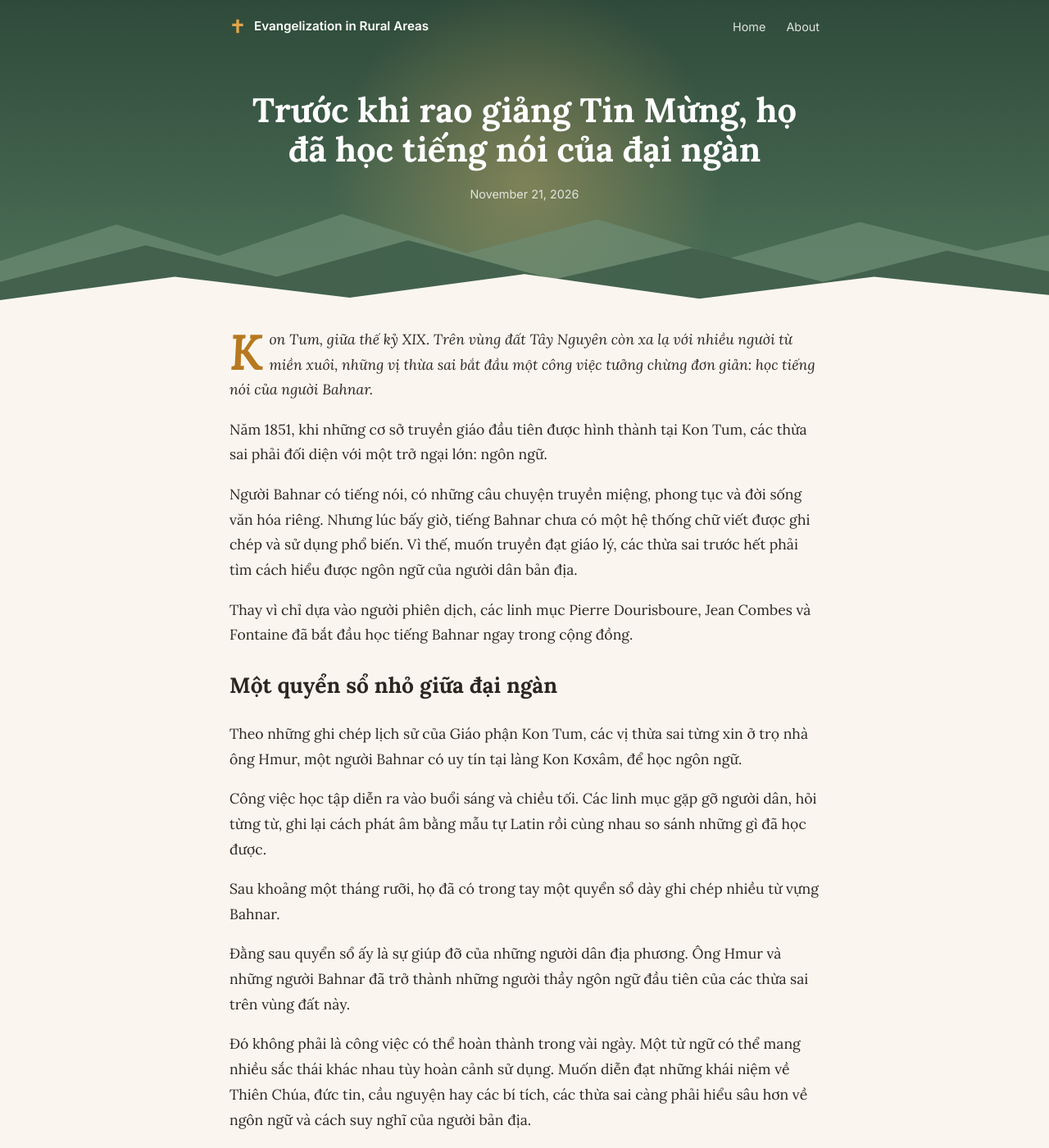
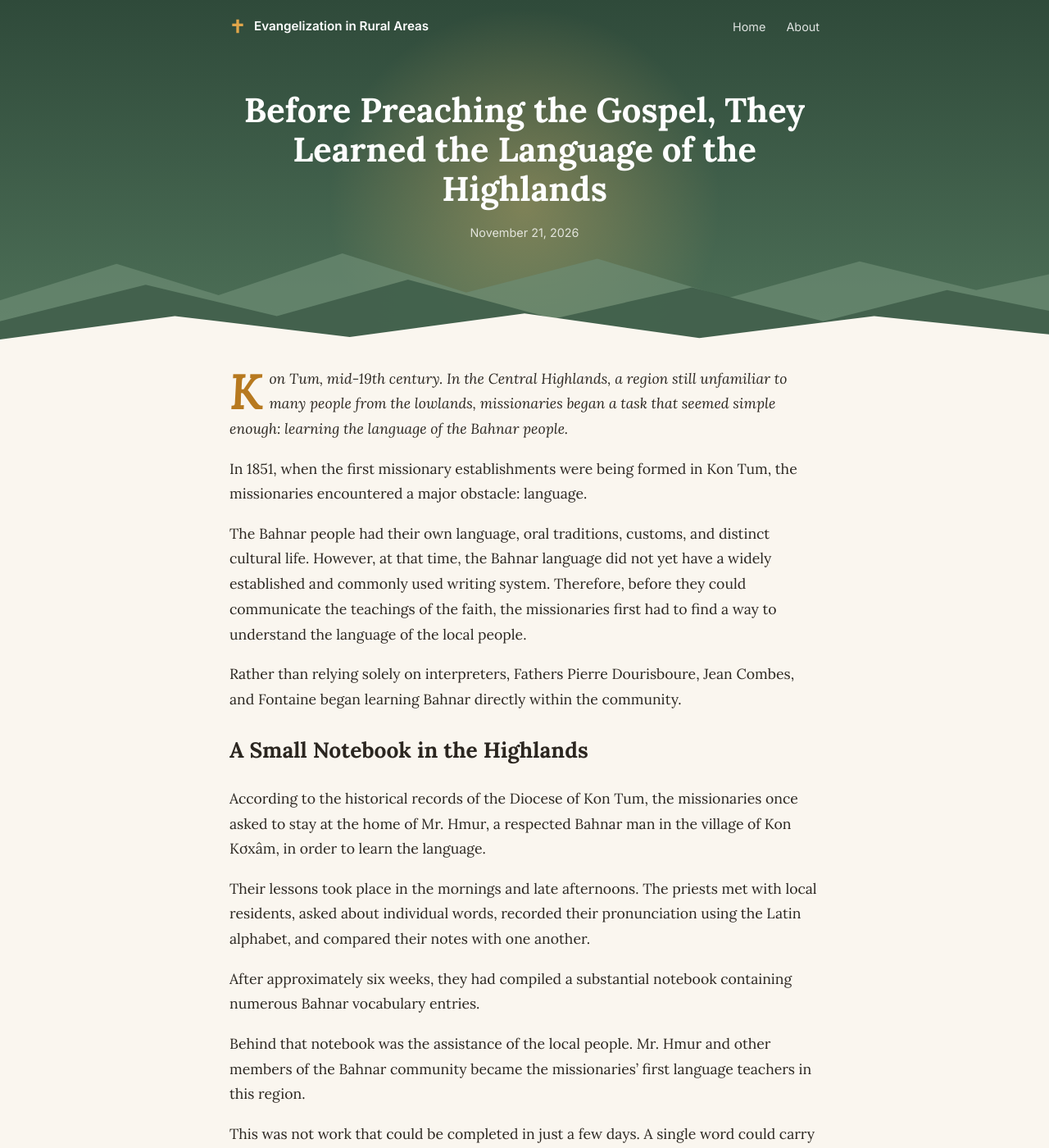
Before and after one commit to phamnguyenkhang01/phamnguyenkhang01.github.io, a Jekyll site: the page built from _posts/2026-11-21-learning-the-language-of-the-highlands.md, in a window 1280 px wide and 1400 px high. Shown: the whole window at 82% size. Built offline with Jekyll 4.4.1, drawn with Linux system fonts in a browser that asks for light colours; some of the changed text lies outside the part shown.

Commit message:
Make post bilingual (English first, Vietnamese below)
Co-Authored-By: Claude Sonnet 5.5 <noreply@anthropic.com>

```diff
--- a/_posts/2026-11-21-hoc-tieng-bahnar.md
+++ b/_posts/2026-11-21-learning-the-language-of-the-highlands.md
@@ -1,7 +1,61 @@
 ---
 layout: post
-title: Trước khi rao giảng Tin Mừng, họ đã học tiếng nói của đại ngàn
+title: Before Preaching the Gospel, They Learned the Language of the Highlands
 ---
+*Kon Tum, mid-19th century. In the Central Highlands, a region still unfamiliar to many people from the lowlands, missionaries began a task that seemed simple enough: learning the language of the Bahnar people.*
+
+In 1851, when the first missionary establishments were being formed in Kon Tum, the missionaries encountered a major obstacle: language.
+
+The Bahnar people had their own language, oral traditions, customs, and distinct cultural life. However, at that time, the Bahnar language did not yet have a widely established and commonly used writing system. Therefore, before they could communicate the teachings of the faith, the missionaries first had to find a way to understand the language of the local people.
+
+Rather than relying solely on interpreters, Fathers Pierre Dourisboure, Jean Combes, and Fontaine began learning Bahnar directly within the community.
+
+## A Small Notebook in the Highlands
+
+According to the historical records of the Diocese of Kon Tum, the missionaries once asked to stay at the home of Mr. Hmur, a respected Bahnar man in the village of Kon Kơxâm, in order to learn the language.
+
+Their lessons took place in the mornings and late afternoons. The priests met with local residents, asked about individual words, recorded their pronunciation using the Latin alphabet, and compared their notes with one another.
+
+After approximately six weeks, they had compiled a substantial notebook containing numerous Bahnar vocabulary entries.
+
+Behind that notebook was the assistance of the local people. Mr. Hmur and other members of the Bahnar community became the missionaries' first language teachers in this region.
+
+This was not work that could be completed in just a few days. A single word could carry different nuances depending on the context in which it was used. To express concepts such as God, faith, prayer, and the sacraments, the missionaries needed an even deeper understanding of the local language and the way its people thought.
+
+## From the First Prayers to the Bahnar Writing System
+
+Their efforts to learn the language gradually began to bear fruit.
+
+By 1853, Father Jean Combes had compiled a small catechism in Bahnar and translated basic prayers for the faithful. Father Dourisboure continued using these materials as a basis for translating them into the Sedang language.
+
+These materials became important resources that helped the first Christian communities in Kon Tum learn their catechism and practice their faith.
+
+Driven by the need to record and communicate the language, the missionaries continued developing a Bahnar writing system based on the Latin alphabet, in collaboration with local people.
+
+In 1870, Father Dourisboure completed a 268-page Bahnar–Vietnamese–French dictionary. In the years that followed, other works on Bahnar grammar, spelling, and vocabulary were gradually published.
+
+These books were more than resources for missionary work. They also became part of the linguistic and cultural heritage of the Central Highlands.
+
+## The Teachers Whose Names Were Never Recorded
+
+When looking back on this journey, we often remember the names of the missionaries who devoted years to researching and compiling these materials.
+
+But there is another important part of the story: the collaboration of the Bahnar people themselves.
+
+They provided vocabulary, explained expressions, and helped foreigners understand the language of their community. Vietnamese catechists also played an important role, serving as a bridge between the missionaries and the local population.
+
+Without their cooperation, the first catechisms, prayer books, and dictionaries would have been difficult to produce.
+
+More than a century has passed since the early days of the Kon Tum mission. The notebooks from that time may have grown old, but the story of those who patiently learned the language of another people remains meaningful.
+
+Sometimes, the journey of proclaiming the Gospel does not begin with a sermon delivered before a crowd. It begins with sitting down, listening to a local person speak word by word, and learning how they name the familiar things in their everyday lives.
+
+And there, amid the vast highlands of Central Vietnam, these simple encounters helped open a new chapter in the history of missionary work.
+
+---
+
+## Tiếng Việt: Trước khi rao giảng Tin Mừng, họ đã học tiếng nói của đại ngàn
+
 *Kon Tum, giữa thế kỷ XIX. Trên vùng đất Tây Nguyên còn xa lạ với nhiều người từ miền xuôi, những vị thừa sai bắt đầu một công việc tưởng chừng đơn giản: học tiếng nói của người Bahnar.*
 
 Năm 1851, khi những cơ sở truyền giáo đầu tiên được hình thành tại Kon Tum, các thừa sai phải đối diện với một trở ngại lớn: ngôn ngữ.
@@ -10,7 +64,7 @@ Người Bahnar có tiếng nói, có những câu chuyện truyền miệng, ph
 
 Thay vì chỉ dựa vào người phiên dịch, các linh mục Pierre Dourisboure, Jean Combes và Fontaine đã bắt đầu học tiếng Bahnar ngay trong cộng đồng.
 
-## Một quyển sổ nhỏ giữa đại ngàn
+### Một quyển sổ nhỏ giữa đại ngàn
 
 Theo những ghi chép lịch sử của Giáo phận Kon Tum, các vị thừa sai từng xin ở trọ nhà ông Hmur, một người Bahnar có uy tín tại làng Kon Kơxâm, để học ngôn ngữ.
 
@@ -22,7 +76,7 @@ Sau khoảng một tháng rưỡi, họ đã có trong tay một quyển sổ d
 
 Đó không phải là công việc có thể hoàn thành trong vài ngày. Một từ ngữ có thể mang nhiều sắc thái khác nhau tùy hoàn cảnh sử dụng. Muốn diễn đạt những khái niệm về Thiên Chúa, đức tin, cầu nguyện hay các bí tích, các thừa sai càng phải hiểu sâu hơn về ngôn ngữ và cách suy nghĩ của người bản địa.
 
-## Từ những lời cầu nguyện đầu tiên đến chữ viết Bahnar
+### Từ những lời cầu nguyện đầu tiên đến chữ viết Bahnar
 
 Công việc học tiếng dần mang lại kết quả.
 
@@ -36,7 +90,7 @@ Năm 1870, linh mục Dourisboure hoàn thành một công trình từ vựng Ba
 
 Những trang sách ấy không chỉ là tài liệu phục vụ công cuộc truyền giáo. Chúng còn trở thành một phần di sản ngôn ngữ và văn hóa của vùng đất Tây Nguyên.
 
-## Những người thầy không được nhắc tên
+### Những người thầy không được nhắc tên
 
 Khi nhìn lại hành trình ấy, chúng ta thường nhớ đến tên tuổi các vị thừa sai đã dành nhiều năm nghiên cứu và biên soạn tài liệu.
 
```
